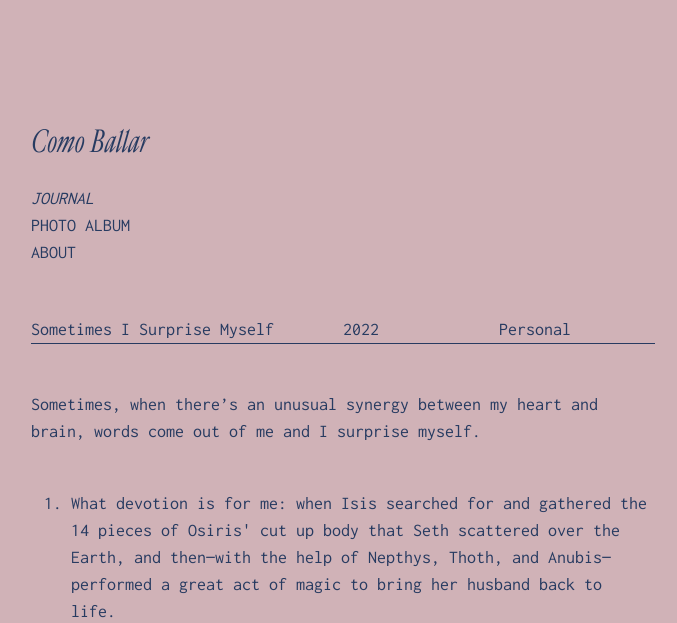
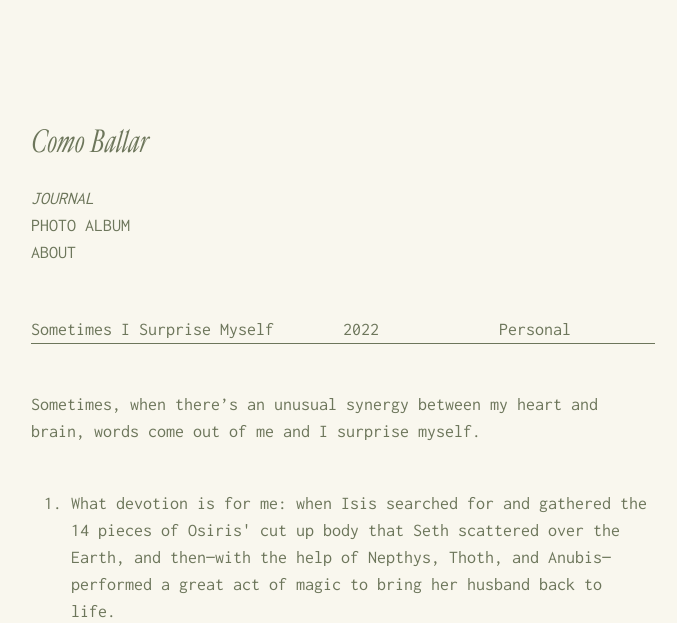
Before and after one commit to comballar/comballar.github.io, a Jekyll site: the page built from _journals/2022-03-11-surprise-myself.md, in a window 1280 px wide. Shown: the top 623 px of the page, without its empty margins (89-766 px from the left). Built offline with Jekyll 4.4.1, drawn with Linux system fonts in a browser that asks for light colours; some web fonts are replaced; grey boxes are pictures that could not be loaded.

Commit message:
Update base.scss

```diff
--- a/_sass/base.scss
+++ b/_sass/base.scss
@@ -22,9 +22,9 @@ $font__line-height: 1.5;
 }
 
 // colors
-$color__black:      #273B61;
-$color__gray:       #3B465C;
-$color__beige:      #D0B2B7;
+$color__black:      #6d765b;
+$color__gray:       #6d765b;
+$color__beige:      #F9F7EE;
 $color__yellow:     #F3F3F3;
 
 @mixin media-query($device) {
```
